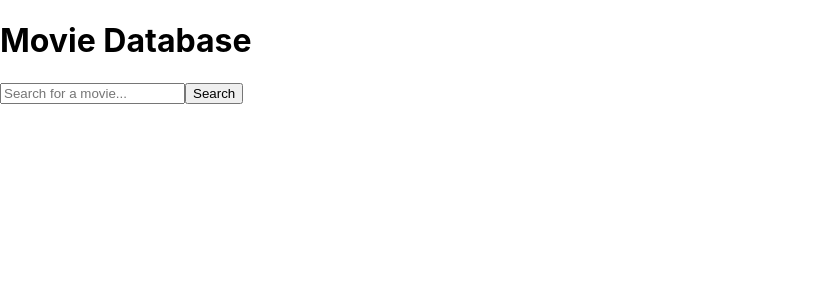
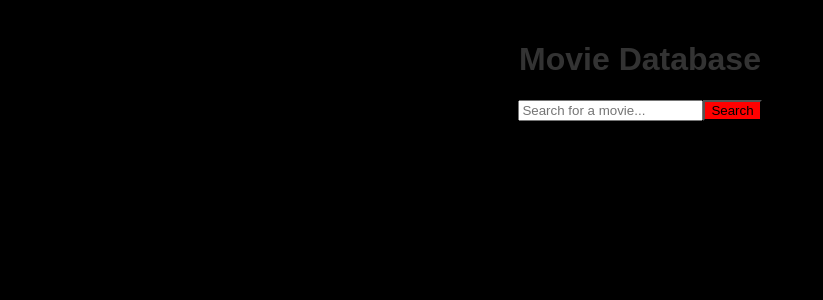
Before and after one commit to Shod1994/Movie-Database-App-, a React (Create React App) app: page / in a window 1280 px wide. Shown: the top 300 px of the page, without its empty margins (0-823 px from the left). Built offline with nearby package versions, Linux system fonts and the light colour scheme.

Commit message:
App Functionality and Design Changes

```diff
--- a/src/App.css
+++ b/src/App.css
@@ -1,17 +1,19 @@
-.movie-card {
-    border: 1px solid #ccc;
-    padding: 16px;
-    border-radius: 8px;
-    background-color: #f4f4f4;
-  }
+body {
+  font-family: Arial, sans-serif;
+  background-color: black;
+  margin: 0;
+  padding: 0;
+}
 
-  .title {
-    font-size: 1.5rem;
-    font-weight: bold;
-    color: #333;
-  }
+.App {
+  text-align: center;
+  padding: 20px;
+}
 
-  .genre {
-    color: #888;
-    font-style: italic;
-  }
+h1 {
+  color: #333;
+}
+
+p {
+  color: white; /* Error messages will appear in red */
+}
--- /dev/null
+++ b/src/MovieList.css
@@ -0,0 +1,40 @@
+/* MovieList.css */
+
+.movie-list {
+    display: flex;
+    flex-wrap: wrap;
+    justify-content: center;
+    gap: 20px; /* Space between items */
+    padding: 20px;
+  }
+
+  .movie-item {
+    width: 180px; /* Control the size of each movie poster container */
+    text-align: center;
+    background-color: #fff;
+    padding: 10px;
+    border-radius: 8px;
+    box-shadow: 0px 4px 8px rgba(0, 0, 0, 0.1);
+    transition: transform 0.3s ease;
+  }
+
+  .movie-item:hover {
+    transform: scale(1.05); /* Slightly enlarge on hover for a Netflix-like effect */
+  }
+
+  .movie-item img {
+    width: 100%;
+    height: auto;
+    border-radius: 5px;
+  }
+
+  .movie-item h2 {
+    font-size: 1rem;
+    margin: 10px 0;
+    color: #333;
+  }
+
+  .movie-item h3 {
+    font-size: 0.9rem;
+    color: #555;
+  }
--- /dev/null
+++ b/src/SearchBar.css
@@ -0,0 +1,3 @@
+.Search-btn {
+    background-color: red
+}
--- a/src/components/Movie.js
+++ b/src/components/Movie.js
@@ -1,4 +1,5 @@
 import React from 'react';
+import './App.css'
 
 
 function Movie({ movie }) {
--- a/src/components/MovieDetails.js
+++ b/src/components/MovieDetails.js
@@ -1,8 +1,9 @@
 import React from 'react';
+import '../App.css'
 
 function MovieDetails({ movie }) {
   return (
-    <div>
+    <div className = "Movie-Details">
       <h2>{movie.Title} ({movie.Year})</h2>
       <img src={movie.Poster} alt={movie.Title} />
       <p>Genre: {movie.Genre}</p>
--- a/src/components/MovieList.js
+++ b/src/components/MovieList.js
@@ -1,15 +1,21 @@
-import React from 'react'
+import React from 'react';
+import '../MovieList.css'; // Make sure to import the CSS file for the grid layout
 
-function MovieList ({ movies, onMovieSelect}) {
+function MovieList({ movies, onMovieSelect }) {
   return (
-      <div>
-          {movies.map(movie => (
-              <div key={movie.imdbID} onClick={() => onMovieSelect(movie.imdbID)}>
+    <div className="movie-list">
+      {movies.map((movie) => (
+        <div
+          className="movie-item"
+          key={movie.imdbID}
+          onClick={() => onMovieSelect(movie.imdbID)}
+        >
+          <img src={movie.Poster} alt={movie.Title} />
           <h2>{movie.Title}</h2>
-          <img src={movie.Poster} alt={movie.Title} />
-          </div>
-          ))}
-      </div>
+          <h3>({movie.Year})</h3>
+        </div>
+      ))}
+    </div>
   );
 }
 
--- a/src/components/SearchBar.js
+++ b/src/components/SearchBar.js
@@ -1,4 +1,5 @@
 import React, { useState } from 'react'
+import '../SearchBar.css'
 
 function SearchBar ({ onSearch }) {
     const [query, setQuery] = useState ('');
@@ -16,12 +17,12 @@
 
     return (
         <form onSubmit={handleSubmit}>
-        <input type ="text"
+        <input type ="text" className='Search-input'
         value={query}
         onChange={handleInputChange}
         placeholder="Search for a movie..."
         />
-        <button type="submit">Search</button>
+        <button type="submit" className='Search-btn'>Search</button>
         </form>
     );
 }
```
